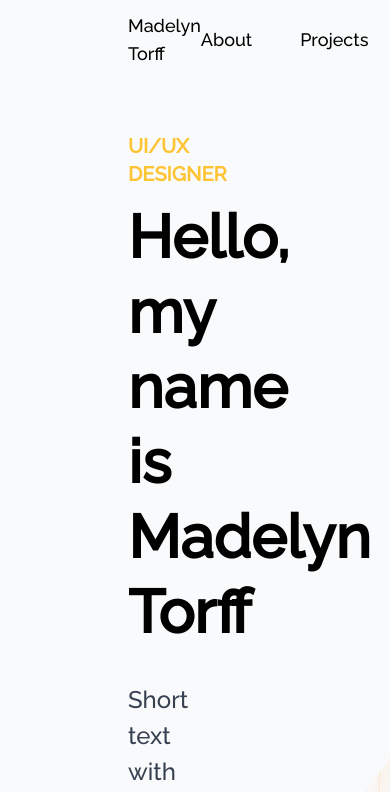
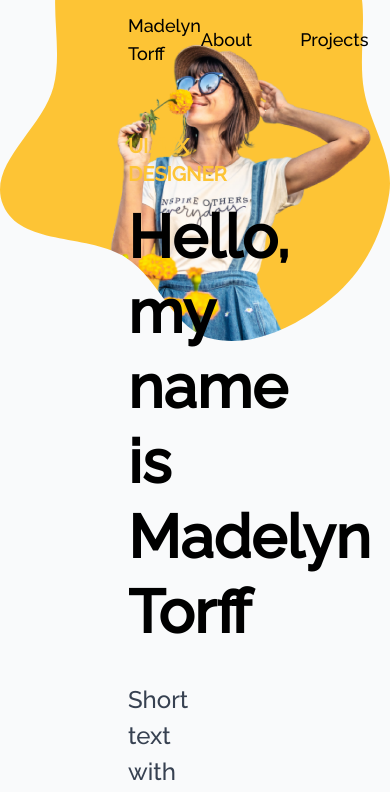
Before and after one commit to ojedacristian/designer-free-portfolio, a Next.js app: page / in a window 390 px wide. Shown: the top 792 px of the page. Built offline with nearby package versions, Linux system fonts and the light colour scheme.

Commit message:
fixed home image responsive

```diff
--- a/app/page.tsx
+++ b/app/page.tsx
@@ -14,7 +14,7 @@ const Home: React.FC = () => {
           <button>Contact</button>
         </nav>
       </header>
-      <section className='flex justify-between mt-16'>
+      <section className='mt-16'>
         <div className='w-1/2 flex flex-col font-bold'>
           <h2 className='text-brand-yellow text-xl'>UI/UX DESIGNER</h2>
           <h1 className='text-6xl mt-3 leading-tight'>Hello, my name is Madelyn Torff</h1>
@@ -24,10 +24,8 @@ const Home: React.FC = () => {
             <button className='px-6 py-2 rounded-lg border-2 border-gray-800'>LinkedIn</button>
           </div>
         </div>
-
-          <Image src='/images/beliakin.png' width={720} height={629} alt='image' className='relative -top-28 -right-28 -z-10 mask bg-brand-yellow' />
-
       </section>
+      <Image src='/images/beliakin.png' width={720} height={629} alt='image' className='absolute top-0 right-0 -z-10 mask bg-brand-yellow' />
     </main>
   )
 }
```
